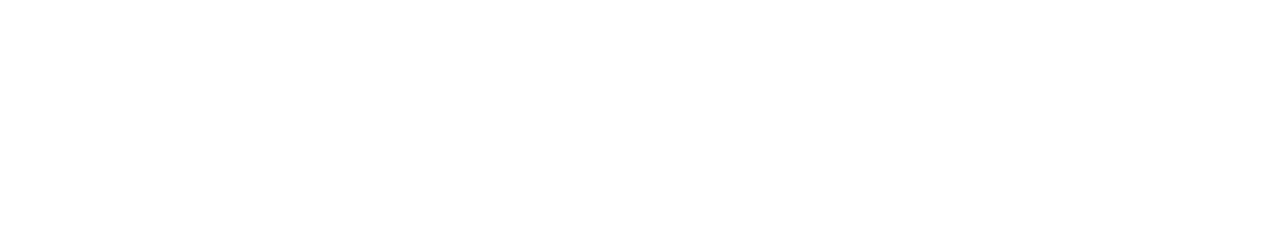
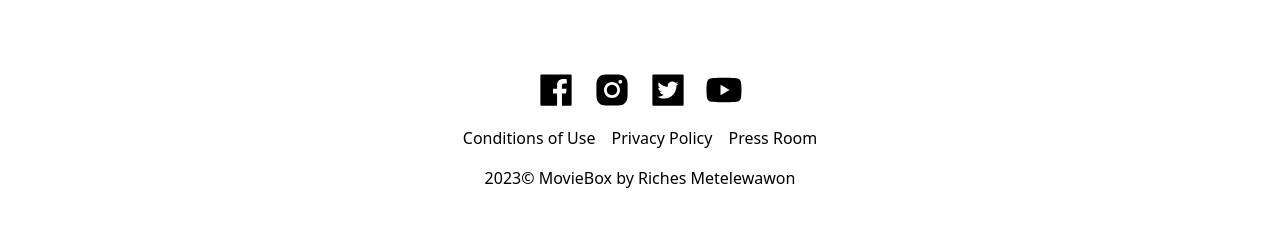
Before and after one commit to Richswag009/HNG_MOVIEAPP, a React (Vite) app: page /movies/1 in a window 1280 px wide. Shown: the part 1049-1275 px from the top of the page. Before the commit the page ends 1099 px from the top, so only its background shows below. Built offline with nearby package versions, Linux system fonts and the light colour scheme; no server answers.

Commit message:
added footer

```diff
--- /dev/null
+++ b/src/components/Footer/Footer.jsx
@@ -0,0 +1,38 @@
+import { Link } from "react-router-dom";
+import {
+  AiFillFacebook,
+  AiFillInstagram,
+  AiFillTwitterSquare,
+  AiFillYoutube,
+} from "react-icons/ai";
+
+const Footer = () => {
+  return (
+    <div className="my-2 md:my-10  flex flex-col justify-center items-center mx-auto  space-y-4">
+      <div className="flex flex-row space-x-4 ">
+        <Link href="#">
+          <AiFillFacebook size={40} />
+        </Link>
+        <Link href="#">
+          <AiFillInstagram size={40} />
+        </Link>
+        <Link href="#">
+          <AiFillTwitterSquare size={40} />
+        </Link>
+        <Link href="#">
+          <AiFillYoutube size={40} />
+        </Link>
+      </div>
+      <div className="flex flex-row justify-evenly text-center space-x-4">
+        <Link href="#">Conditions of Use</Link>
+        <Link href="#">Privacy Policy</Link>
+        <Link href="#">Press Room</Link>
+      </div>
+      <center className="">
+        <p>2023&copy; MovieBox by Riches Metelewawon</p>
+      </center>
+    </div>
+  );
+};
+
+export default Footer;
--- a/src/components/Home/Home.jsx
+++ b/src/components/Home/Home.jsx
@@ -5,6 +5,7 @@ import axios from "axios";
 import { searchMovies } from "../api/FetchMovies";
 import MoviesCard from "../Movies/MoviesCard";
 import Banner from "../Header/Banner";
+import Footer from "../Footer/Footer";
 
 const Home = () => {
   const [movies, setMovies] = useState([]);
@@ -79,6 +80,13 @@ const Home = () => {
       />
       {!isLoading && !error ? (
         <div>
+          <div className="flex justify-between items-center">
+            <h2 className="text-2xl font-bold text-[#be123c]">
+              Featured movies{" "}
+            </h2>
+
+            <p className=" hover:underline text-lg text-[#be123c]">See more</p>
+          </div>
           <div className=" my-10 grid grid-cols-1 md:grid-cols-2 lg:grid-cols-4 gap-4 gap-y-1 items-center ">
             {!isLoading && allMovies}
           </div>
@@ -88,6 +96,7 @@ const Home = () => {
           Loading......
         </p>
       )}
+      <Footer />
     </section>
   );
 };
--- a/src/components/Movies/MoviesDetails.jsx
+++ b/src/components/Movies/MoviesDetails.jsx
@@ -4,6 +4,7 @@ import axios from "axios";
 import { getSingleMovie } from "../api/FetchMovies";
 import { FaPlay } from "react-icons/fa";
 import Navbar from "../Header/Navbar";
+import Footer from "../Footer/Footer";
 
 const MoviesDetails = () => {
   const params = useParams();
@@ -93,6 +94,9 @@ const MoviesDetails = () => {
       ) : (
         <p>{error}</p>
       )}
+      <footer>
+        <Footer />
+      </footer>
     </section>
   );
 };
```
